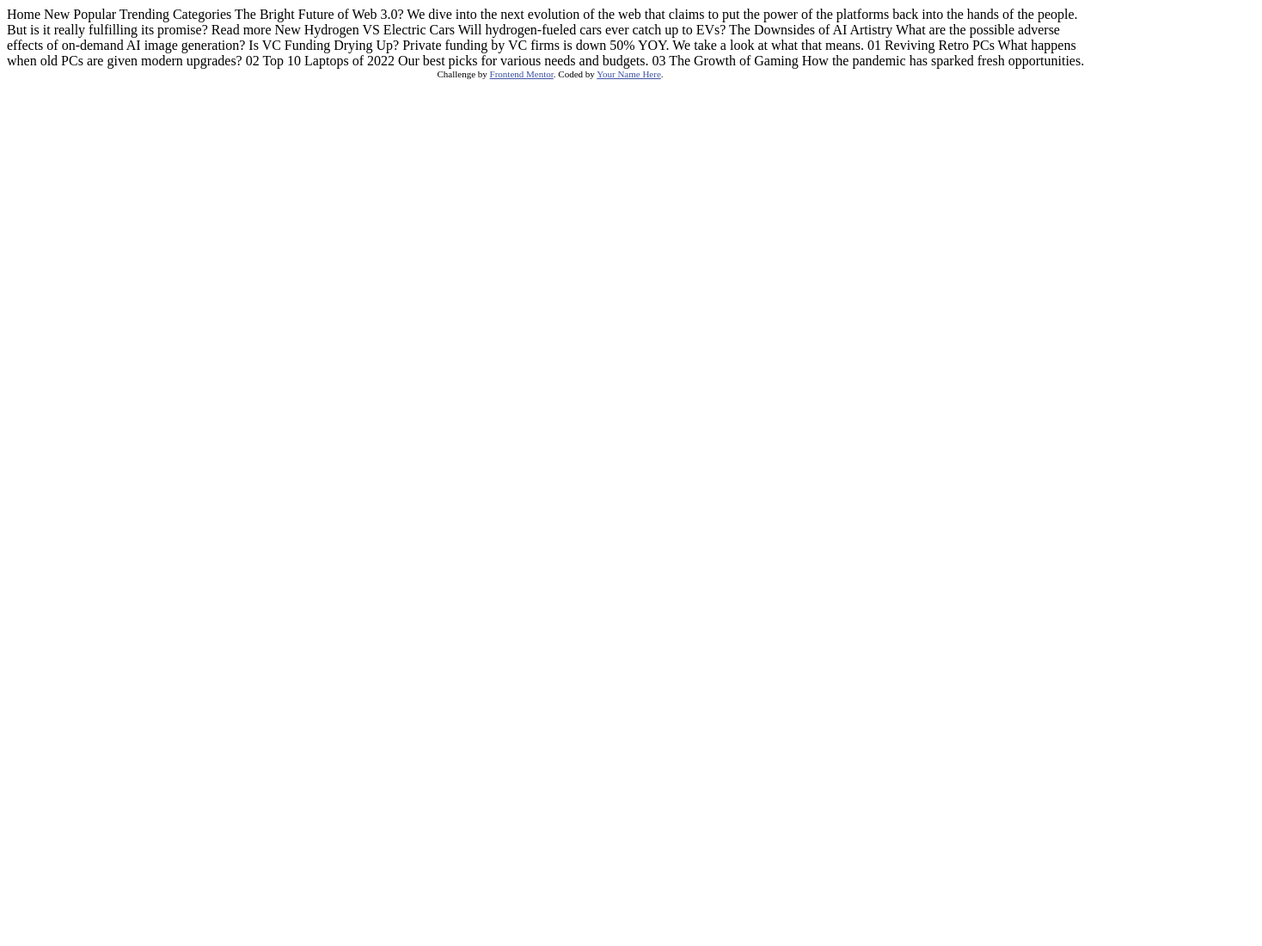
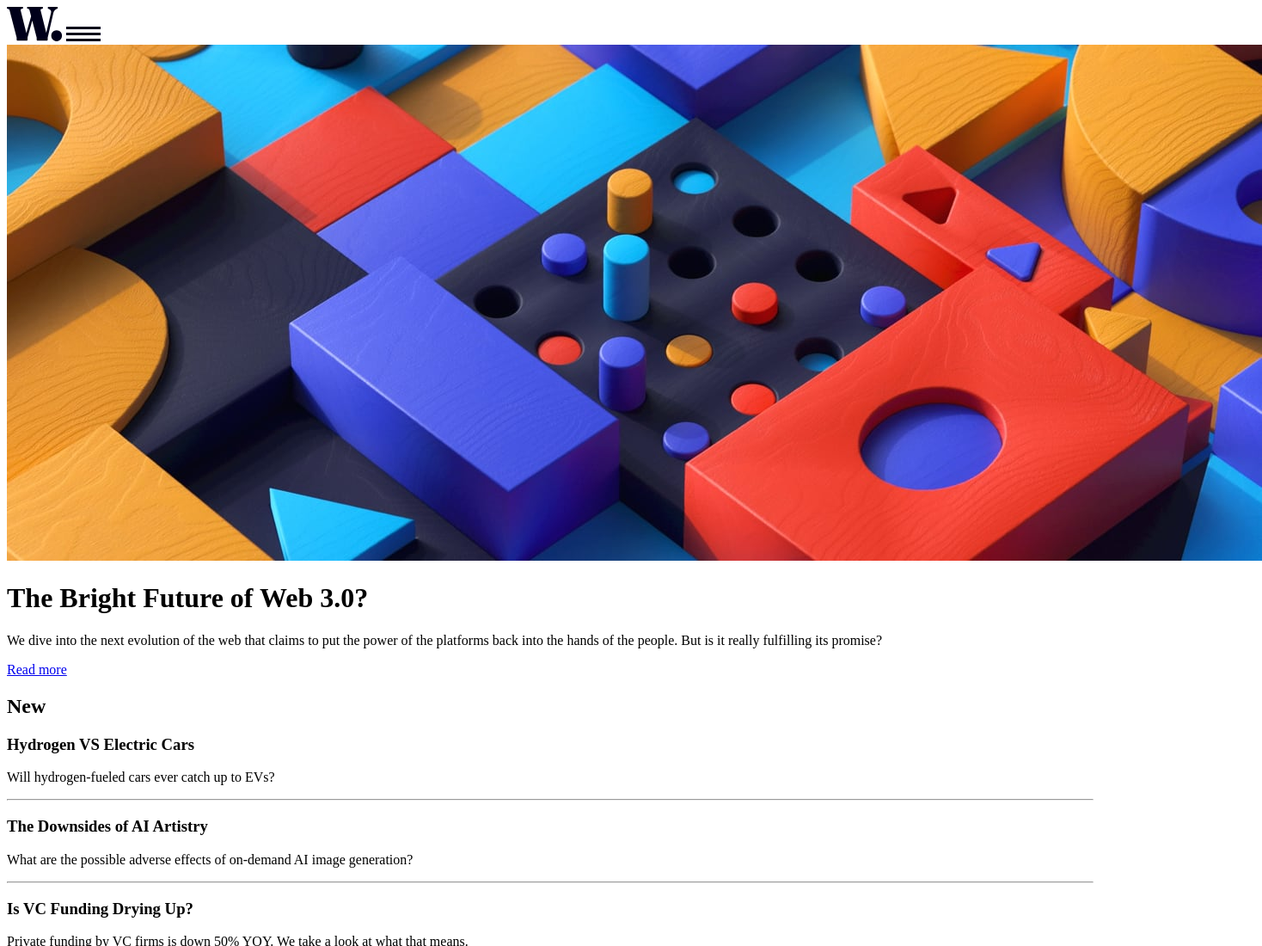
Before and after one commit to yamami-mohammed-monsif/fm--news-homepage, a plain HTML site: page index.html in a window 1280 px wide. Shown: the top 1100 px of the page at 86% size, 1468 px wide, since content can reach past the window. Before the commit the page ends 800 px from the top, so only its background shows below. Drawn offline with Linux system fonts and the light colour scheme.

Commit message:
write the HTML

```diff
--- a/index.html
+++ b/index.html
@@ -7,54 +7,82 @@
   <link rel="icon" type="image/png" sizes="32x32" href="./assets/images/favicon-32x32.png">
 
   <title>Frontend Mentor | News homepage</title>
-
-  <!-- Feel free to remove these styles or customise in your own stylesheet 👍 -->
-  <style>
-    .attribution { font-size: 11px; text-align: center; }
-    .attribution a { color: hsl(228, 45%, 44%); }
-  </style>
 </head>
 <body>
-
+  <header>
+    <div class="container">
+      <nav>
+        <img src="assets/images/logo.svg" alt="">
+        <img src="assets/images/icon-menu.svg" alt="">
+        <div class="nav-links" style="display: none;">
           Home
           New
           Popular
           Trending
           Categories
+        </div>
+      </nav>
+    </div>
+  </header>
 
-  The Bright Future of Web 3.0?
+  <main>
+    <div class="container">
+      <div class="grid-item">
+        <picture>
+          <source srcset="assets/images/image-web-3-desktop.jpg" media="(min-width: 687px)">
+          <img src="assets/images/image-web-3-mobile.jpg" alt="">
+        </picture>
+      </div>
 
-  We dive into the next evolution of the web that claims to put the power of the platforms back into the hands of the people.
-  But is it really fulfilling its promise?
+      <div class="grid-item">
+        <h1>The Bright Future of Web 3.0?</h1>
+      </div>
 
-  Read more
+      <div class="grid-item">
+        <p>We dive into the next evolution of the web that claims to put the power of the platforms back into the hands of the people.
+          But is it really fulfilling its promise?</p>
+        <a href="#">Read more</a>
+      </div>
 
-  New
+      <div class="grid-item">
+        <h2>New</h2>
+        <h3>Hydrogen VS Electric Cars</h3>
+        <p>Will hydrogen-fueled cars ever catch up to EVs?</p>
+        <hr>
+        <h3>The Downsides of AI Artistry</h3>
+        <p>What are the possible adverse effects of on-demand AI image generation?</p>
+        <hr>
+        <h3>Is VC Funding Drying Up?</h3>
+        <p>Private funding by VC firms is down 50% YOY. We take a look at what that means.</p>
+      </div>
 
-  Hydrogen VS Electric Cars
-  Will hydrogen-fueled cars ever catch up to EVs?
+      <div class="grid-item">
+        <img src="assets/images/image-retro-pcs.jpg" alt="">
+        <div>
+          <h2>01</h2>
+          <h3>Reviving Retro PCs</h3>
+          <p>What happens when old PCs are given modern upgrades?</p>
+        </div>
+      </div>
 
-  The Downsides of AI Artistry
-  What are the possible adverse effects of on-demand AI image generation?
+      <div class="grid-item">
+        <img src="assets/images/image-top-laptops.jpg" alt="">
+        <div>
+          <h2>02</h2>
+          <h3>Top 10 Laptops of 2022</h3>
+          <p>Our best picks for various needs and budgets.</p>
+        </div>
+      </div>
 
-  Is VC Funding Drying Up?
-  Private funding by VC firms is down 50% YOY. We take a look at what that means.
-
-  01
-  Reviving Retro PCs
-  What happens when old PCs are given modern upgrades?
-
-  02
-  Top 10 Laptops of 2022
-  Our best picks for various needs and budgets.
-
-  03
-  The Growth of Gaming
-  How the pandemic has sparked fresh opportunities.
-
-  <div class="attribution">
-    Challenge by <a href="https://www.frontendmentor.io?ref=challenge" target="_blank">Frontend Mentor</a>.
-    Coded by <a href="#">Your Name Here</a>.
+      <div class="grid-item">
+        <img src="assets/images/image-gaming-growth.jpg" alt="">
+        <div>
+          <h2>03</h2>
+          <h3>The Growth of Gaming</h3>
+          <p>How the pandemic has sparked fresh opportunities.</p>
         </div>
+      </div>
+    </div>
+  </main>
 </body>
 </html>
```
Lines whose indentation alone changed are shown as unchanged.
